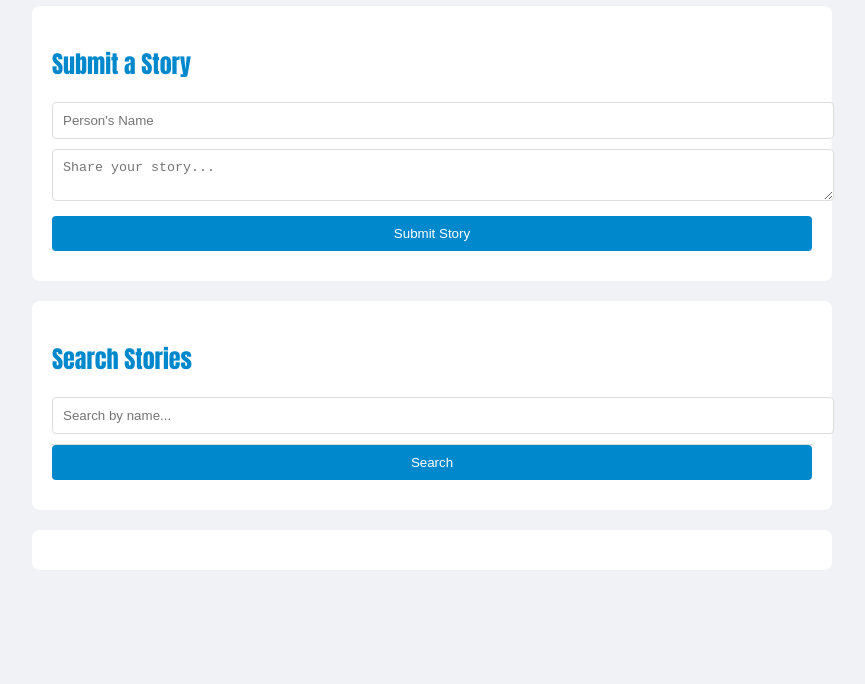
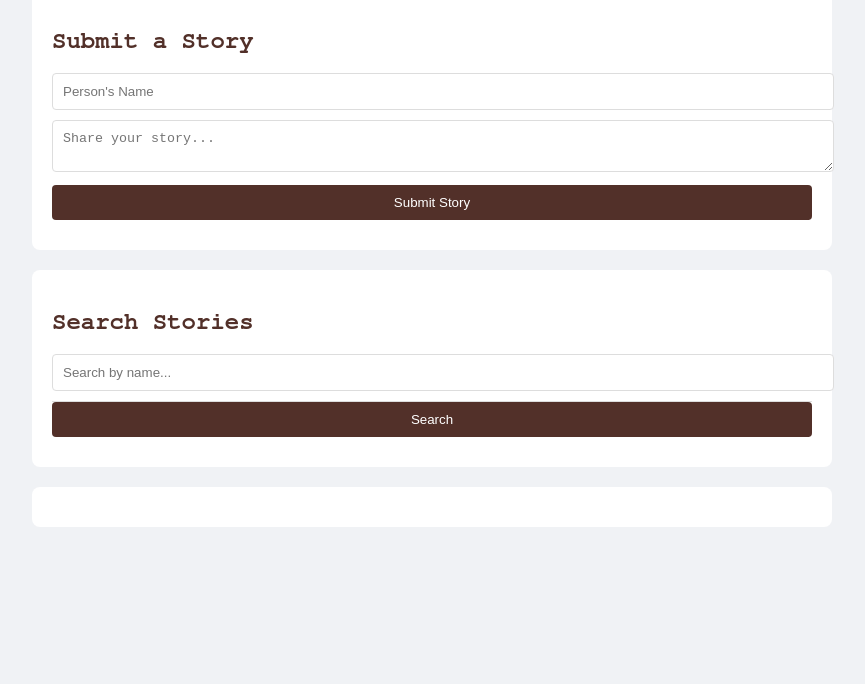
Before and after one commit to marrrow/podslushano_usa, a plain HTML site: page index.html in a window 1280 px wide. Shown: the part 116-800 px from the top of the page, without its empty margins (208-1073 px from the left). Drawn offline with Linux system fonts and the light colour scheme.

Commit message:
Update index.html

```diff
--- a/index.html
+++ b/index.html
@@ -7,14 +7,14 @@
     <script src="https://telegram.org/js/telegram-web-app.js"></script>
     <style>
         body {
-            font-family: Impact, fantasy;
+            font-family: FreeMono, monospace;
             max-width: 800px;
             margin: 0 auto;
             padding: 30px;
             background-color: #f0f2f5;
         }
         h1, h2 {
-            color: #0088cc;
+            color: #523029;
         }
         #story-form, #search-form, #search-results {
             background-color: white;
@@ -30,7 +30,7 @@
             border-radius: 4px;
         }
         button {
-            background-color: #0088cc;
+            background-color: #523029;
             color: white;
             border: none;
             cursor: pointer;
@@ -39,7 +39,7 @@
             background-color: #006699;
         }
         .story-link {
-            color: #0088cc;
+            color: #523029;
             text-decoration: none;
             display: block;
             margin-bottom: 10px;
```
